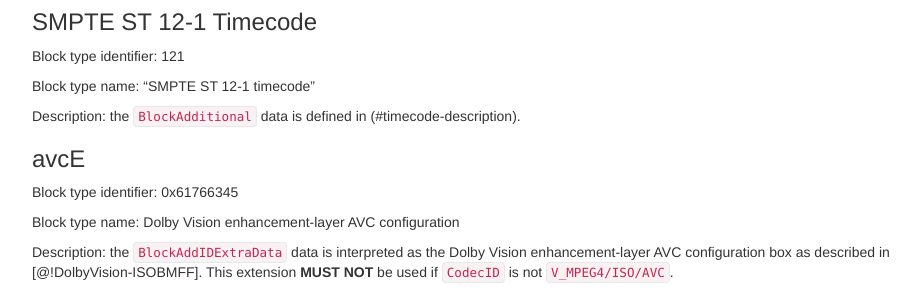
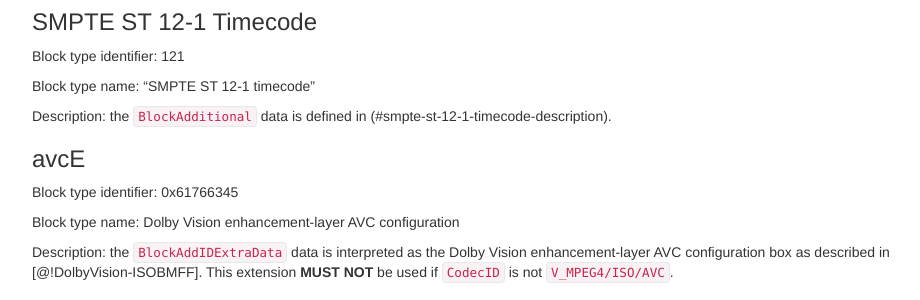
Before and after one commit to ietf-wg-cellar/matroska-specification, a Jekyll site: the page built from codec_specs.md, in a window 1280 px wide and 900 px high, scrolled down 20332 px. Shown: the part 152-452 px from the top of the window, without its empty margins (273-1193 px from the left). Built offline with Jekyll 4.4.1, drawn with Linux system fonts in a browser that asks for light colours; our own code applies the rules of GitHub Pages for plain Markdown files.

Commit message:
remove redundant SMPTE attribute description

```diff
--- a/codec_specs.md
+++ b/codec_specs.md
@@ -1190,7 +1190,7 @@
 
 Block type name: "SMPTE ST 12-1 timecode"
 
-Description: the `BlockAdditional` data is defined in (#timecode-description).
+Description: the `BlockAdditional` data is defined in (#smpte-st-12-1-timecode-description).
 
 ### avcE
 
```
Also changed, not shown: block_additional_mappings/smpte-st12-1-timecode.md (+1 -15 lines).
